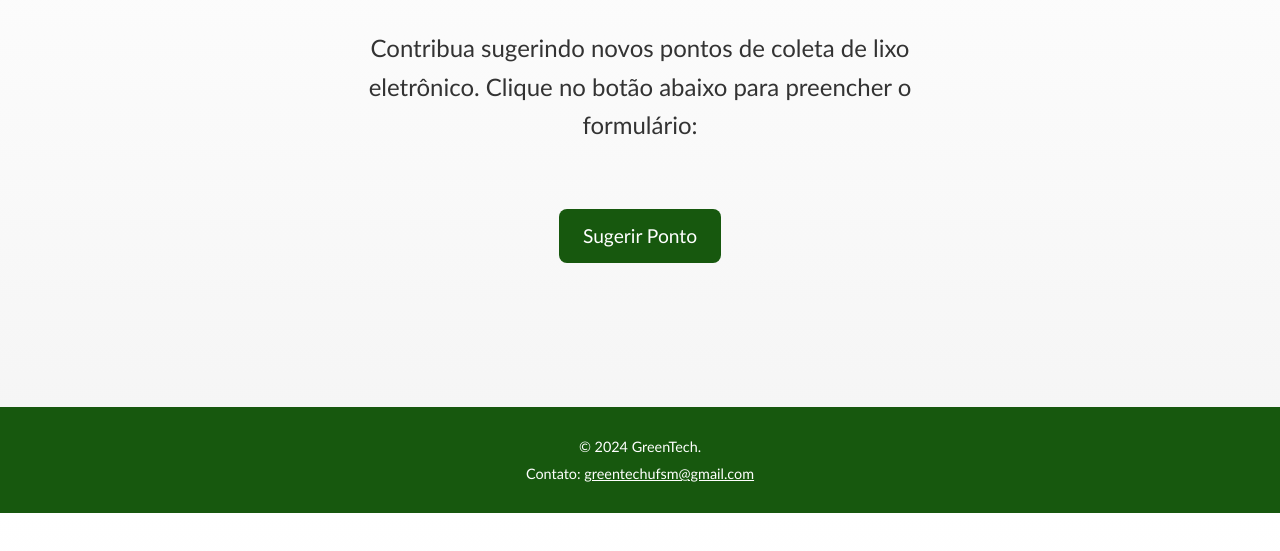
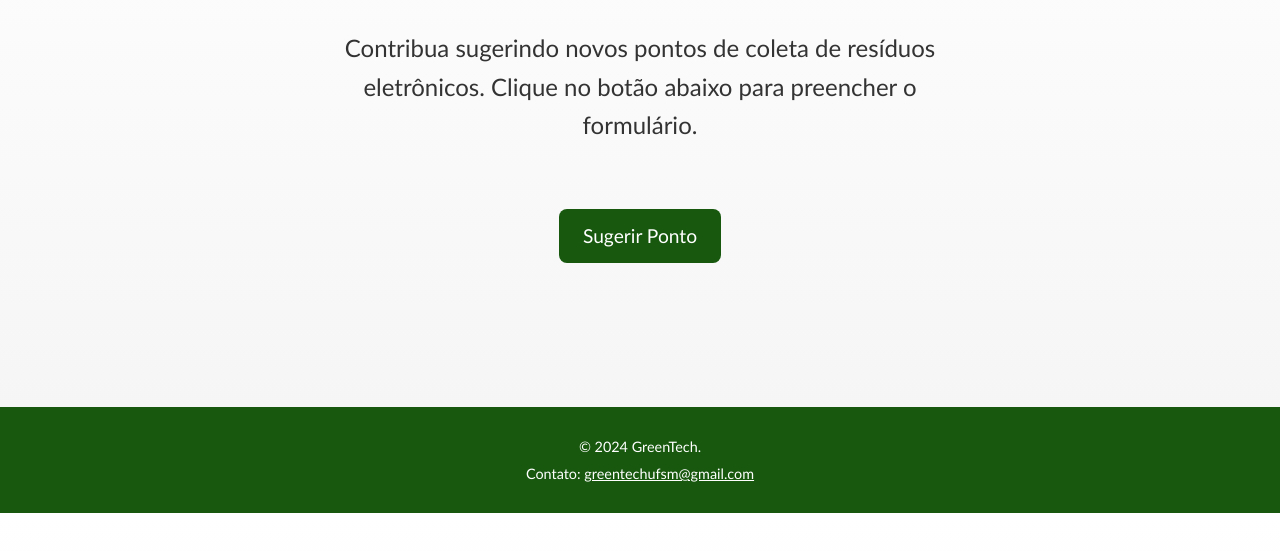
Before and after one commit to GreenTechUFSM/GreenTech, a plain HTML site: page sugestao.html in a window 1280 px wide. Shown: the part 241-792 px from the top of the page. Drawn offline with Linux system fonts and the light colour scheme.

Commit message:
Update sugestao.html

```diff
--- a/sugestao.html
+++ b/sugestao.html
@@ -31,7 +31,7 @@
     <main>
         <section class="sugestao-ponto">
             <h2>Sugerir Novo Ponto</h2>
-            <p>Contribua sugerindo novos pontos de coleta de lixo eletrônico. Clique no botão abaixo para preencher o formulário:</p>
+            <p>Contribua sugerindo novos pontos de coleta de resíduos eletrônicos. Clique no botão abaixo para preencher o formulário.</p>
 
             <!-- Botão para o formulário -->
             <div class="btn-container">
```
